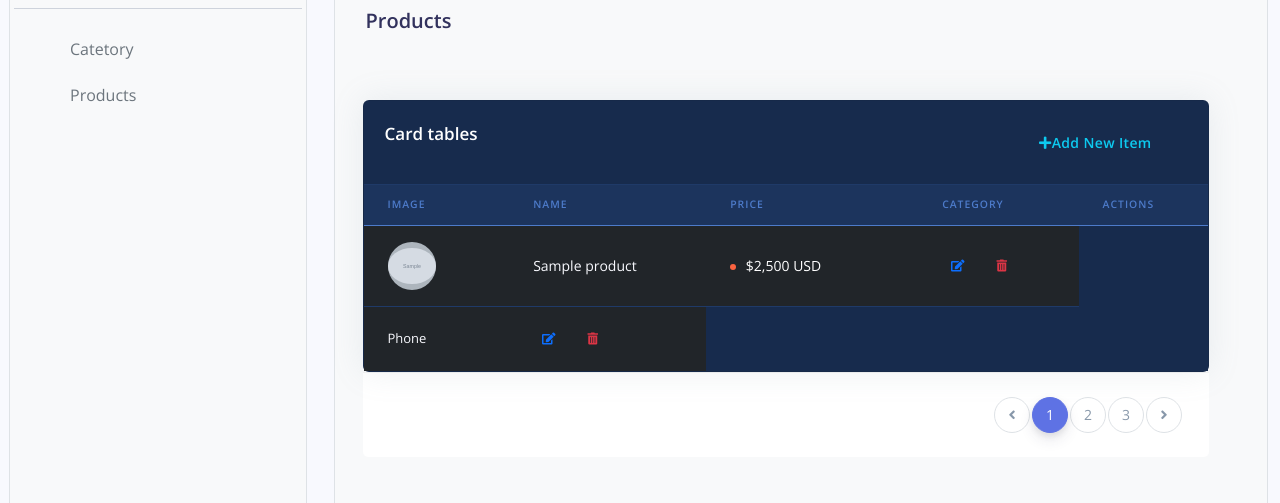
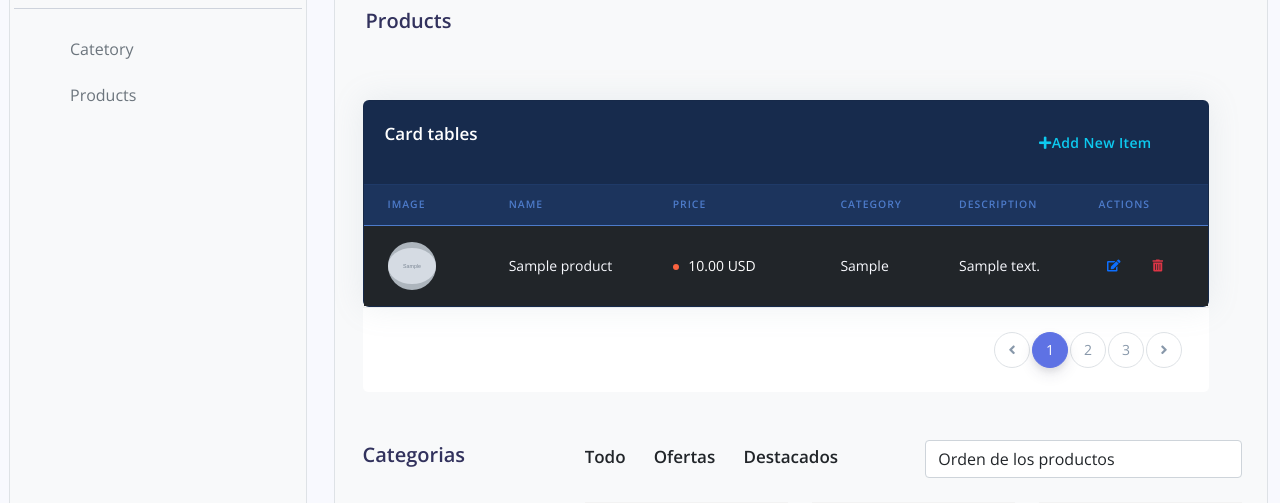
Before and after one commit to danieleverest/Qori_shop, a PHP site: page /admin/products.php in a window 1280 px wide. Shown: the part 182-685 px from the top of the page. Run offline with PHP 8.4, Linux system fonts and the light colour scheme; tables that the repository leaves empty or names only in its code hold one stand-in row (values such as "Sample post"); grey boxes marked "Sample" are stand-in pictures; some libraries are stand-ins or nearby versions.

Commit message:
modified products

```diff
--- a/admin/products.php
+++ b/admin/products.php
@@ -137,7 +137,7 @@ include "../config/db.php";
             </aside>
             <main class="col overflow-auto h-100">
                 <div class="bg-light border rounded-3 p-3">
-                <?php
+                    <?php
                     if (isset ($_GET['successMessage'])) {
                         $successMessage = $_GET['successMessage'];
                         echo "
@@ -206,11 +206,12 @@ include "../config/db.php";
                                                             <th scope="col">Name</th>
                                                             <th scope="col">Price</th>
                                                             <th scope="col">Category</th>
+                                                            <th scope="col">Description</th>
                                                             <th scope="col">Actions</th>
                                                         </tr>
                                                     </thead>
                                                     <tbody>
-                                                    <?php
+                                                        <?php
                                                         // Fetch categories from the database
                                                         $sql = "SELECT * FROM products";
                                                         $result = mysqli_query($conn, $sql);
@@ -219,8 +220,14 @@ include "../config/db.php";
                                                             // Loop through the categories and display them
                                                             while ($row = mysqli_fetch_assoc($result)) {
                                                                 $product = $row['product_name'];
+                                                                $price = $row['price'];
+                                                                $category_id = $row['category_id'];
+                                                                $description = $row['description'];
                                                                 $product_image = $row['image'];
                                                                 $product_id = $row['id'];
+                                                                $category_query = mysqli_query($conn, "SELECT * FROM categories WHERE id = $category_id");
+                                                                $category_row = mysqli_fetch_assoc($category_query);
+                                                                $category = $category_row['category']; // Retrieve the category name from the parent category query result
                                                                 echo "
                                                                 <tr>
 
@@ -238,9 +245,19 @@ include "../config/db.php";
                                                                         </div>
                                                                     </td>
                                                                     <td>
-                                                                        <span class='badge badge-dot mr-4'>
-                                                                            <i class='bg-warning'></i> $2,500 USD
-                                                                        </span>
+                                                                    <span class='badge badge-dot mr-4'>
+                                                                    <i class='bg-warning'></i> {$price} USD
+                                                                    </span>
+                                                                    </td>
+                                                                    <td>
+                                                                        <div class='media-body'>
+                                                                            <span class='mb-0 text-sm'>$category</span>
+                                                                        </div>
+                                                                    </td>
+                                                                    <td>
+                                                                        <div class='media-body'>
+                                                                            <span class='mb-0 text-sm'>$description</span>
+                                                                        </div>
                                                                     </td>
                                                                     <td>
                                                                         <a class='btn btn-sm btn-icon-only text-primary edit-product' href='#' role='button'
@@ -258,36 +275,6 @@ include "../config/db.php";
                                                             echo "<tr><td colspan='2'>No categories found.</td></tr>";
                                                         }
                                                         ?>
-                                                        <tr>
-                                                            <td>
-                                                                Phone
-                                                                <!-- <div class="d-flex align-items-center">
-                                                                    <span class="mr-2">60%</span>
-                                                                    <div>
-                                                                        <div class="progress">
-                                                                            <div class="progress-bar bg-warning"
-                                                                                role="progressbar" aria-valuenow="60"
-                                                                                aria-valuemin="0" aria-valuemax="100"
-                                                                                style="width: 60%;"></div>
-                                                                        </div>
-                                                                    </div>
-                                                                </div> -->
-                                                            </td>
-                                                            <td>
-                                                                <a class="btn btn-sm btn-icon-only text-primary"
-                                                                    href="#" role="button">
-                                                                    <i class="fas fa-edit"></i>
-                                                                </a>
-                                                                <a class="btn btn-sm btn-icon-only text-danger" href="#"
-                                                                    role="button">
-                                                                    <i class="fas fa-trash-alt"></i>
-                                                                </a>
-                                                                <!-- <button type="button" class="btn btn-outline-primary"><i
-                                                                        class="far fa-edit"></i></button>
-                                                                <button type="button" class="btn btn-outline-danger"><i
-                                                                        class="far fa-trash-alt"></i></button> -->
-                                                            </td>
-                                                        </tr>
                                                     </tbody>
                                                 </table>
                                             </div>
```
Also changed, not shown: admin/uploads/product_image_6600ceb3c47a2.png (added), admin/uploads/product_image_6600cff7a507a.png (added).
